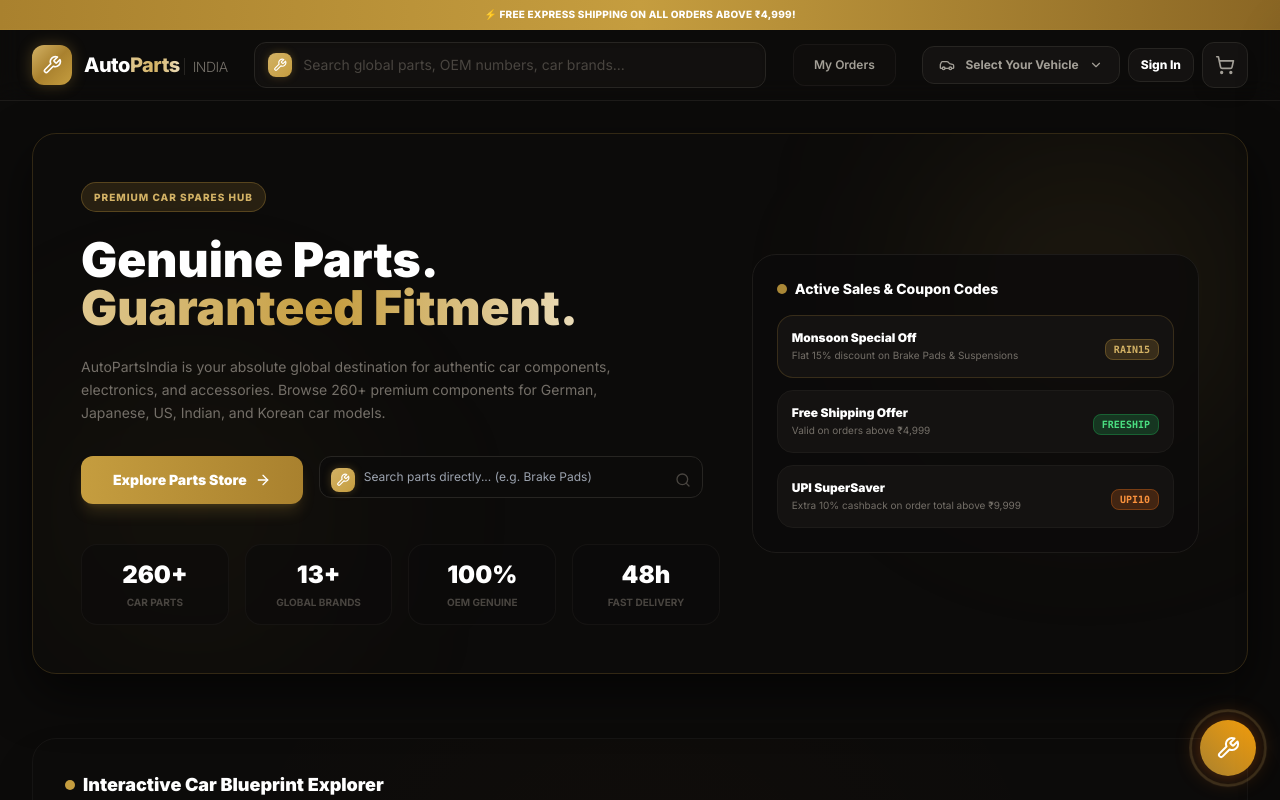
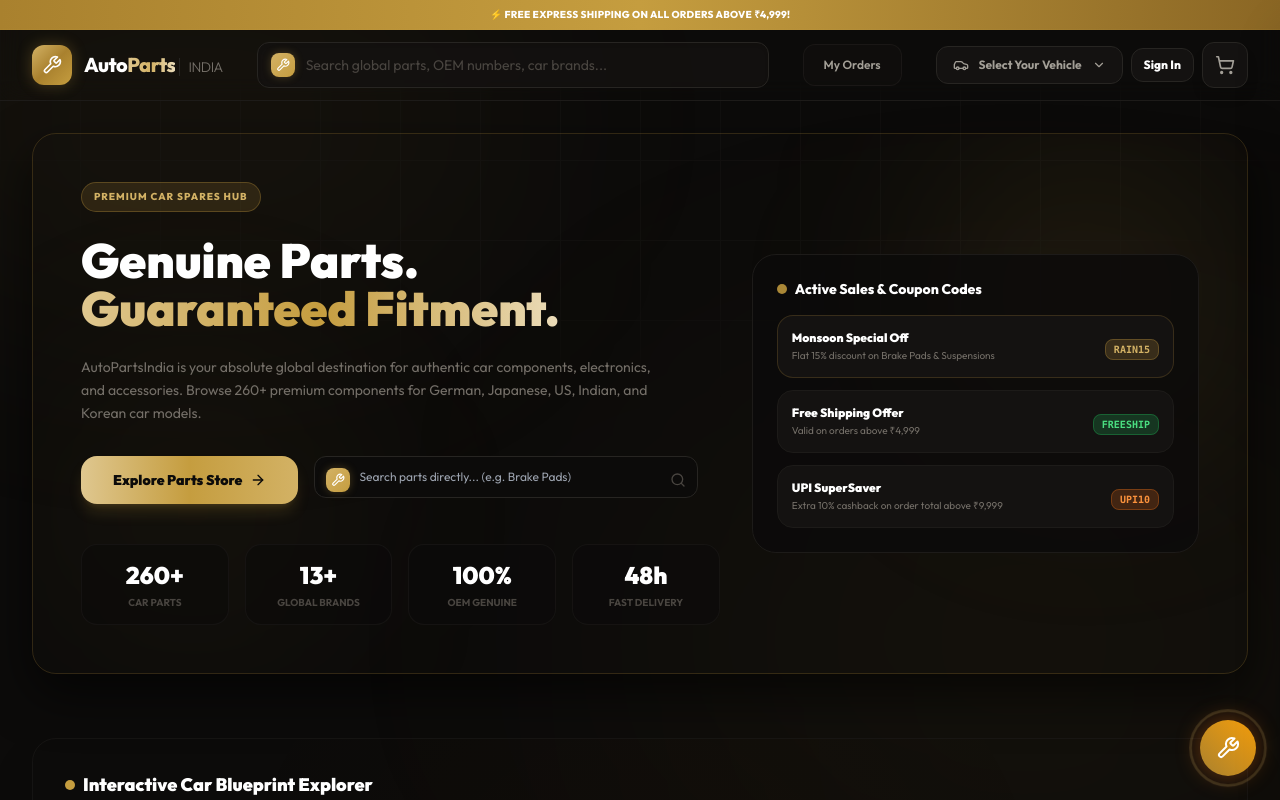
Before and after one commit to calixjordan/autopartsstore, a Next.js app: page / in a window 1280 px wide. Shown: the top 800 px of the page. Built offline with nearby package versions, Linux system fonts and the light colour scheme.

Commit message:
Make layout more premium, luxurious and clean looking using Outfit font, radial mesh backgrounds, gold shadows, and refined component styles

```diff
--- a/src/app/globals.css
+++ b/src/app/globals.css
@@ -1,4 +1,4 @@
-@import url('https://fonts.googleapis.com/css2?family=Inter:wght@300;400;500;600;700;800;900&display=swap');
+@import url('https://fonts.googleapis.com/css2?family=Outfit:wght@300;400;500;600;700;800;900&display=swap');
 
 @tailwind base;
 @tailwind components;
@@ -24,7 +24,7 @@
   body {
     background-color: #0c0b0a;
     color: #e2e8f0;
-    font-family: 'Inter', sans-serif;
+    font-family: 'Outfit', sans-serif;
     -webkit-font-smoothing: antialiased;
   }
 
@@ -45,28 +45,28 @@
 
 @layer components {
   .btn-primary {
-    @apply inline-flex items-center gap-2 px-5 py-2.5 rounded-xl font-semibold text-white
-           bg-gradient-to-r from-brand-500 to-brand-600
-           hover:from-brand-400 hover:to-brand-500
-           transition-all duration-200 shadow-lg hover:shadow-brand-500/25
-           active:scale-[0.97] disabled:opacity-50 disabled:cursor-not-allowed;
+    @apply inline-flex items-center justify-center gap-2 px-6 py-3 rounded-2xl font-bold text-dark-900
+           bg-gradient-to-r from-brand-300 via-brand-500 to-brand-400
+           hover:from-brand-200 hover:via-brand-400 hover:to-brand-300
+           transition-all duration-300 shadow-[0_4px_20px_rgba(197,157,63,0.15)]
+           active:scale-[0.98] disabled:opacity-50 disabled:cursor-not-allowed;
   }
 
   .btn-secondary {
-    @apply inline-flex items-center gap-2 px-5 py-2.5 rounded-xl font-semibold
-           border border-dark-400 text-dark-100
-           hover:border-brand-500 hover:text-brand-400
-           transition-all duration-200
-           active:scale-[0.97];
+    @apply inline-flex items-center justify-center gap-2 px-6 py-3 rounded-2xl font-bold
+           border border-dark-500 text-dark-200 bg-dark-800/40
+           hover:border-brand-500/40 hover:text-brand-400 hover:bg-dark-800/80
+           transition-all duration-300
+           active:scale-[0.98];
   }
 
   .card {
-    @apply bg-dark-800 rounded-2xl border border-dark-600
-           hover:border-dark-400 transition-all duration-300;
+    @apply bg-dark-800/90 backdrop-blur-md rounded-3xl border border-dark-600/40
+           hover:border-brand-500/30 transition-all duration-500;
   }
 
   .card-hover {
-    @apply hover:shadow-[0_8px_32px_rgba(197,157,63,0.15)] hover:-translate-y-1;
+    @apply hover:shadow-[0_20px_50px_rgba(197,157,63,0.08)] hover:-translate-y-0.5;
   }
 
   .badge {
--- a/src/app/layout.tsx
+++ b/src/app/layout.tsx
@@ -1,5 +1,5 @@
 import type { Metadata } from "next";
-import { Inter } from "next/font/google";
+import { Outfit } from "next/font/google";
 import "./globals.css";
 import { Navbar } from "@/components/Navbar";
 import { CartSidebar } from "@/components/CartSidebar";
@@ -8,7 +8,7 @@
 import { Toaster } from "@/components/ui/Toaster";
 import { Footer } from "@/components/Footer";
 
-const inter = Inter({ subsets: ["latin"] });
+const outfit = Outfit({ subsets: ["latin"] });
 
 export const metadata: Metadata = {
   title: "AutoPartsIndia — Genuine Premium Car Spare Parts",
@@ -30,13 +30,22 @@
 }>) {
   return (
     <html lang="en">
-      <body className={inter.className}>
+      <body className={`${outfit.className} bg-dark-900 text-dark-100 overflow-x-hidden min-h-screen relative`}>
+        {/* Luxury Background Ambient Glows & Grid Mesh */}
+        <div className="fixed inset-0 -z-50 bg-[#0c0b0a] overflow-hidden pointer-events-none select-none">
+          <div className="absolute top-[-10%] left-[-10%] w-[50%] h-[50%] rounded-full bg-brand-500/5 blur-[120px]" />
+          <div className="absolute bottom-[-10%] right-[-10%] w-[60%] h-[60%] rounded-full bg-brand-500/5 blur-[150px]" />
+          <div className="absolute top-[30%] left-[60%] w-[40%] h-[40%] rounded-full bg-brand-500/3 blur-[100px]" />
+          {/* Subtle grid lines */}
+          <div className="absolute inset-0 bg-[linear-gradient(to_right,#1d1b19_1px,transparent_1px),linear-gradient(to_bottom,#1d1b19_1px,transparent_1px)] bg-[size:5rem_5rem] [mask-image:radial-gradient(ellipse_60%_50%_at_50%_0%,#000_70%,transparent_100%)] opacity-35" />
+        </div>
+
         <Navbar />
         <CartSidebar />
         <CompareDrawer />
         <MechanicAssistant />
         <Toaster />
-        <main className="min-h-screen">{children}</main>
+        <main className="min-h-screen relative z-10">{children}</main>
         <Footer />
       </body>
     </html>
--- a/tailwind.config.ts
+++ b/tailwind.config.ts
@@ -9,7 +9,7 @@
   theme: {
     extend: {
       fontFamily: {
-        sans: ["Inter", "sans-serif"],
+        sans: ["Outfit", "sans-serif"],
       },
       colors: {
         brand: {
```
